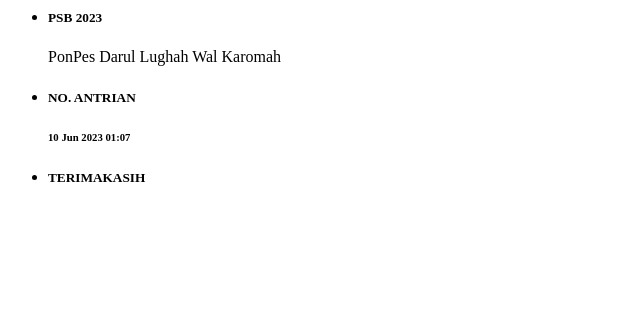
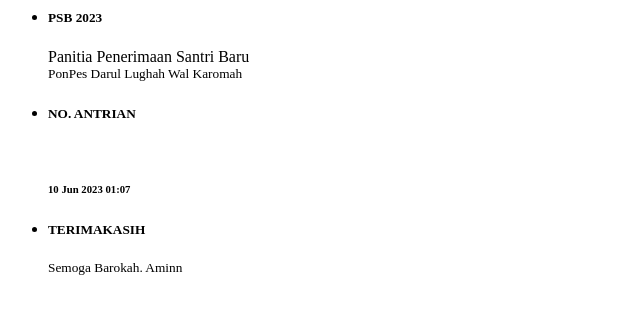
Before and after one commit to gtpesantren22/loket, a CodeIgniter app: page /database/index.php/welcome/printini in a window 1280 px wide. Shown: the top 314 px of the page, without its empty margins (0-640 px from the left). Run offline with CodeIgniter, Linux system fonts and the light colour scheme; data comes from the database, SQL or seed files in the repository.

Commit message:
ganti font no antrian cetak

```diff
--- a/application/views/print.php
+++ b/application/views/print.php
@@ -37,15 +37,16 @@
 <link href="<?php echo base_url('assets/print') ?>/lib/noty.css" rel="stylesheet">
 <link href="<?php echo base_url('assets/print') ?>/lib/themes/metroui.css" rel="stylesheet">
 
-<div class="card" style="width: 20rem;">
+<div class="card" style="width: 17rem;">
 	<ul class="list-group list-group-flush">
 		<li class="list-group-item text-center">
 			<h5>PSB 2023</h5>
-			<h8>PonPes Darul Lughah Wal Karomah</h8>
+			<h8>Panitia Penerimaan Santri Baru</h8>
+			<small>PonPes Darul Lughah Wal Karomah</small>
 		</li>
 		<li class="list-group-item text-center">
 			<h5>NO. ANTRIAN</h5>
-			<h1><?php echo $antrian->row('no_antrian');
+			<h1 style="font-size: 90px;"><?php echo $antrian->row('no_antrian');
 											if ($antrian->row('no_antrian') < 1) {
 												$antri = 1;
 											} else {
@@ -56,6 +57,7 @@
 		</li>
 		<li class="list-group-item text-center">
 			<h5>TERIMAKASIH</h5>
+			<small>Semoga Barokah. Aminn</small>
 		</li>
 	</ul>
 </div>
```
Lines whose indentation alone changed are shown as unchanged.
